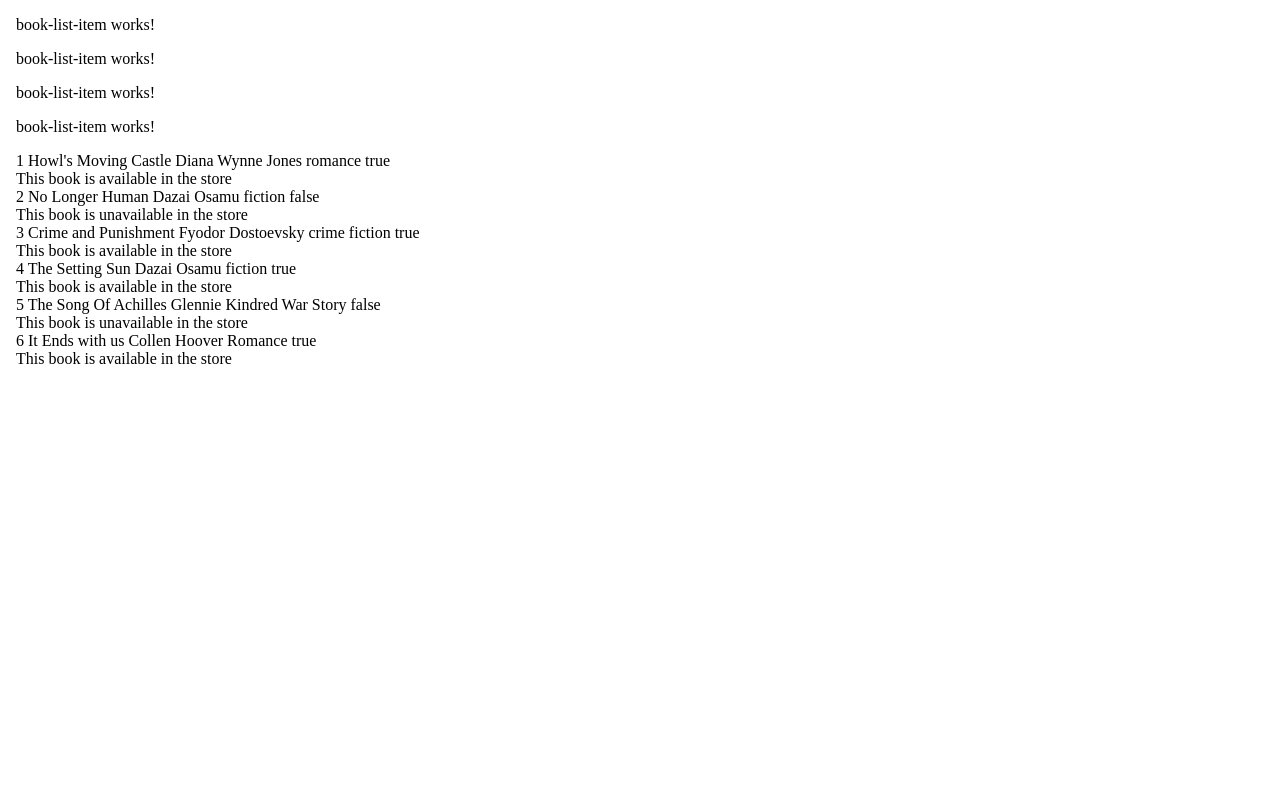
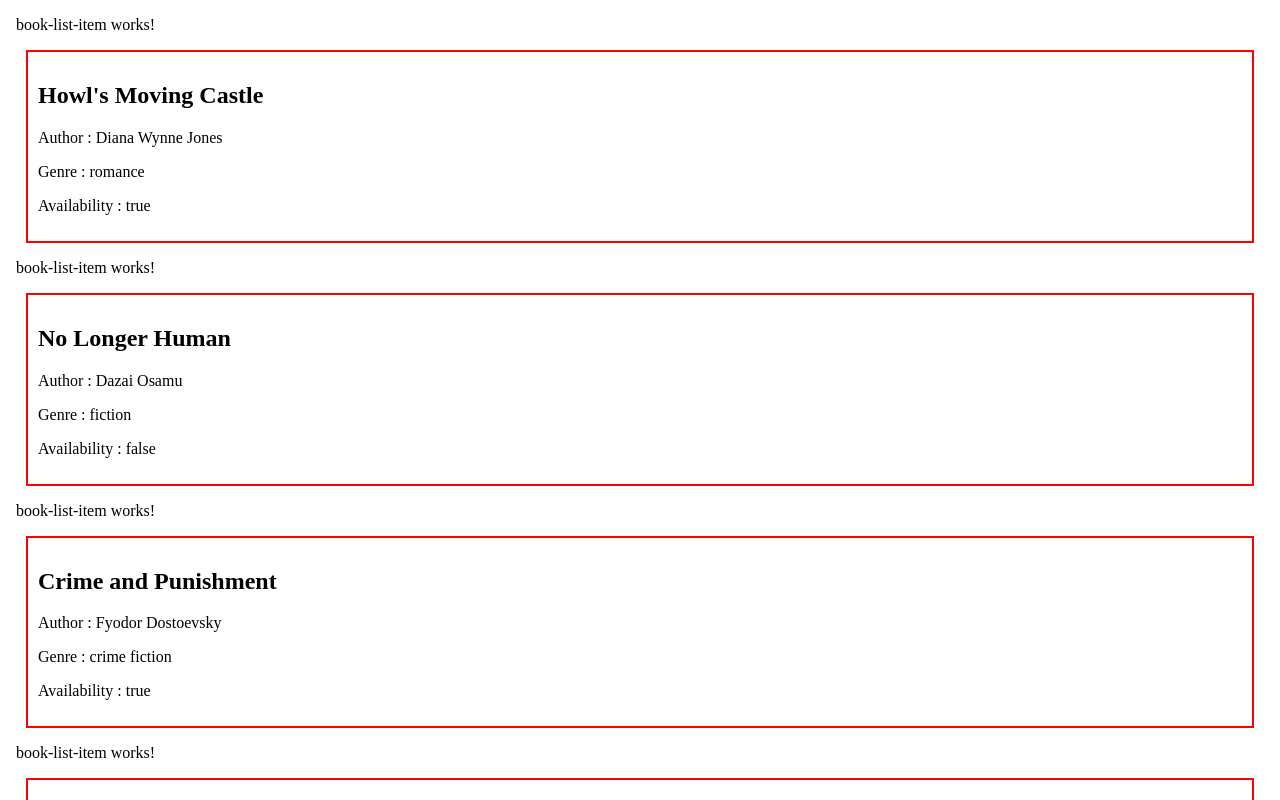
Before and after one commit to Priyam59/Priyam_Vaghela_Learning_Angular, an Angular app: page / in a window 1280 px wide. Shown: the top 800 px of the page. Built offline with nearby package versions, Linux system fonts and the light colour scheme.

Commit message:
added some styles in booklistitem,html and put in all the contentlistitem tag

```diff
--- a/src/app/book-list-item/book-list-item.component.html
+++ b/src/app/book-list-item/book-list-item.component.html
@@ -1 +1,7 @@
 <p>book-list-item works!</p>
+<div style="border: 2px solid red; padding: 10px; margin: 10px;">
+  <h2>{{book?.title}}</h2>
+  <p>Author : {{book?.author}}</p>
+  <p>Genre : {{book?.genre}}</p>
+  <p>Availability : {{book?.available}}</p>
+</div>
```
